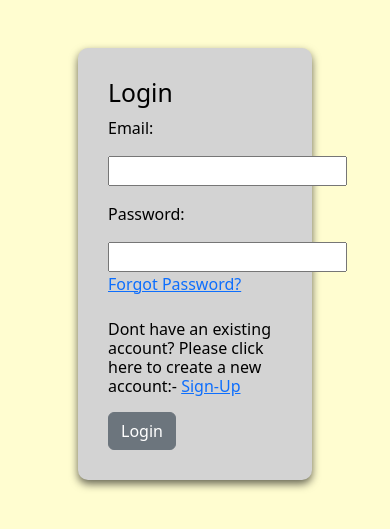
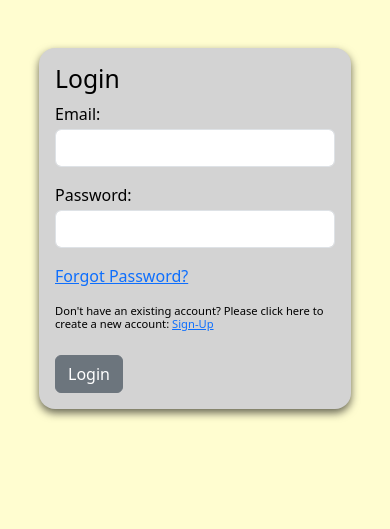
Before and after one commit to david-aashish/Portal, a Flask app: page /login in a window 390 px wide. Shown: the top 529 px of the page. Run offline with Flask 3, Linux system fonts and the light colour scheme; some libraries are stand-ins or nearby versions.

Commit message:
Made Responsive

```diff
--- a/templates/base.html
+++ b/templates/base.html
@@ -1,20 +1,24 @@
 <!DOCTYPE html>
 <html lang="en">
-<head>
-    <meta charset="UTF-8">
-    <meta name="viewport" content="width=device-width, initial-scale=1.0">
+  <head>
+    <meta charset="UTF-8" />
+    <meta name="viewport" content="width=device-width, initial-scale=1.0" />
     <title>{% block title %}Course Registration Portal{% endblock %}</title>
 
-    <link href="{{ url_for('static', filename='css/bootstrap.min.css') }}" rel="stylesheet">
-    <link href="https://cdnjs.cloudflare.com/ajax/libs/bootstrap-icons/1.9.0/font/bootstrap-icons.min.css" rel="stylesheet">
+    <link
+      href="{{ url_for('static', filename='css/bootstrap.min.css') }}"
+      rel="stylesheet"
+    />
+    <link
+      href="https://cdnjs.cloudflare.com/ajax/libs/bootstrap-icons/1.9.0/font/bootstrap-icons.min.css"
+      rel="stylesheet"
+    />
     <script src="https://www.google.com/recaptcha/api.js"></script>
-</head>
-<body>
-
-    {% block content %}
-    {% endblock %}
+  </head>
+  <body>
+    {% block content %} {% endblock %}
 
     <script src="https://code.jquery.com/jquery-3.5.1.slim.min.js"></script>
     <script src="{{ url_for('static', filename='js/bootstrap.bundle.min.js') }}"></script>
-</body>
+  </body>
 </html>
--- a/templates/login.html
+++ b/templates/login.html
@@ -1,53 +1,82 @@
-{% extends "base.html" %}
-
-{% block title %}
-Login Page
-{% endblock %}
-
-{% block content %}
+{% extends "base.html" %} {% block title %} Login Page {% endblock %} {% block
+content %}
 <style>
   body {
-        background-color: #FFFDD0;
+    background-color: #fffdd0;
   }
   .custom {
     width: 60%;
     margin: 0 auto;
-        color:black;
-        padding: 30px;
-        border-radius: 10px;
+    color: black;
+    padding: 3rem;
+    border-radius: 1rem;
     box-shadow: 0 4px 8px rgba(0, 0, 0, 0.6);
-        background-color:lightgrey;
+    background-color: lightgrey;
+  }
+  .help {
+    margin-top: 1rem;
+  }
+  .form-label {
+    margin-bottom: 0.2rem; /* Reduce gap between label and input */
+  }
+  .form-control {
+    margin-bottom: 1rem; /* Reduce gap between input fields */
+  }
+  .form-group {
+    margin-bottom: 0.5rem; /* Reduce gap between label-input pairs */
+  }
+  .btn.btn-secondary {
+    margin-top: 1rem;
+  }
+  @media (min-width: 425px) and (max-width: 767px) {
+    .custom {
+      width: 70%;
+      padding: 1.5rem;
+    }
+    .help {
+      font-size: 1rem;
+    }
+  }
+  @media (min-width: 320px) and (max-width: 424px) {
+    .custom {
+      width: 80%;
+      padding: 1rem;
+    }
+    .help {
+      font-size: 0.7rem;
+    }
   }
 </style>
-    <div class = "container mt-5 custom">
+<div class="container mt-5 custom">
   <h2>Login</h2>
-    <form action='/login' method = 'POST'>
-        <div class = "mb-3">
-        <label for="email">Email:</label><br>
+  <form action="/login" method="POST">
+    <div class="form-group">
+      <label for="email" class="form-label">Email:</label>
+      <input type="text" id="email" name="email" class="form-control" />
     </div>
-        <div class = "mb-3">
-        <input type="text" id="email" name="email"><br>
+    <div class="form-group">
+      <label for="password" class="form-label">Password:</label>
+      <input
+        type="password"
+        id="password"
+        name="password"
+        class="form-control"
+      />
+      <a href="#" class="d-block mt-2">Forgot Password?</a>
+      <h6 class="help">
+        Don't have an existing account? Please click here to create a new
+        account: <a href="{{ url_for('signup') }}">Sign-Up</a>
+      </h6>
     </div>
-        <div class = "mb-3">
-        <label for="password">Password:</label><br>
-        </div>
-        <div class = "mb-3">
-        <input type="password" id="password" name="password"><br>
-        <a href="#">Forgot Password?</a>
-        <br>
-        <br>
-        <h6>Dont have an existing account? Please click here to create a new account:- <a href="{{url_for('signup')}}">Sign-Up</a></h6>
-        </div>
-        {% with messages = get_flashed_messages(with_categories=true) %}
-        {% if messages %}
+    {% with messages = get_flashed_messages(with_categories=true) %} {% if
+    messages %}
     <ul>
       {% for category, message in messages %}
       <li class="text-danger">{{ message }}</li>
       {% endfor %}
     </ul>
-        {% endif %}
-    {% endwith %}
-        <input type="submit" value="Login" class = "btn btn-secondary">
+    {% endif %} {% endwith %}
+    <input type="submit" value="Login" class="btn btn-secondary" />
   </form>
 </div>
 {%endblock%}
```
Also changed, not shown: templates/index.html (+38 -15 lines), templates/signup.html (+72 -56 lines). Lines whose indentation alone changed are shown as unchanged.
